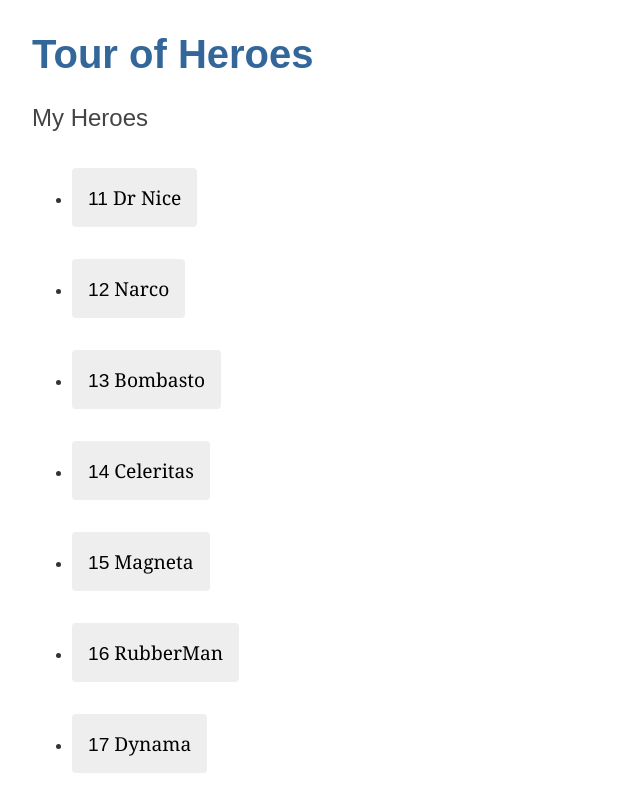
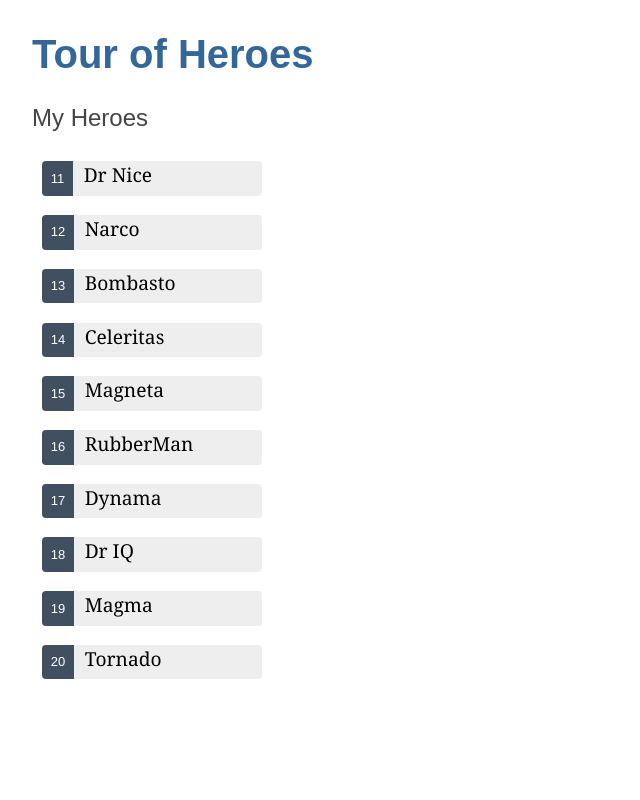
Before and after one commit to aryaindratanaya/Angular-Tour-of-Heroes, an Angular app: page / in a window 1280 px wide. Shown: the top 800 px of the page, without its empty margins (0-640 px from the left). Built offline with nearby package versions, Linux system fonts and the light colour scheme.

Commit message:
Add the stylesheet of the heroes component

```diff
--- a/src/app/heroes/heroes.component.css
+++ b/src/app/heroes/heroes.component.css
@@ -0,0 +1,66 @@
+/* HeroesComponent's private CSS styles */
+.heroes {
+  margin: 0 0 2em 0;
+  list-style-type: none;
+  padding: 0;
+  width: 15em;
+}
+
+.heroes li {
+  display: flex;
+}
+
+.heroes button {
+  flex: 1;
+  cursor: pointer;
+  position: relative;
+  left: 0;
+  background-color: #eee;
+  margin: 0.5em;
+  padding: 0;
+  border-radius: 4px;
+  display: flex;
+  align-items: stretch;
+  height: 1.8em;
+}
+
+.heroes button:hover {
+  color: #2c3a41;
+  background-color: #e6e6e6;
+  left: 0.1em;
+}
+
+.heroes button:active {
+  background-color: #525252;
+  color: #fafafa;
+}
+
+.heroes button.selected {
+  background-color: black;
+  color: white;
+}
+
+.heroes button.selected:hover {
+  background-color: #505050;
+  color: white;
+}
+
+.heroes button.selected:active {
+  background-color: black;
+  color: white;
+}
+
+.heroes .badge {
+  display: inline-block;
+  font-size: small;
+  color: white;
+  padding: 0.8em 0.7em 0 0.7em;
+  background-color: #405061;
+  line-height: 1em;
+  margin-right: 0.8em;
+  border-radius: 4px 0 0 4px;
+}
+
+.heroes .name {
+  align-self: center;
+}
```
